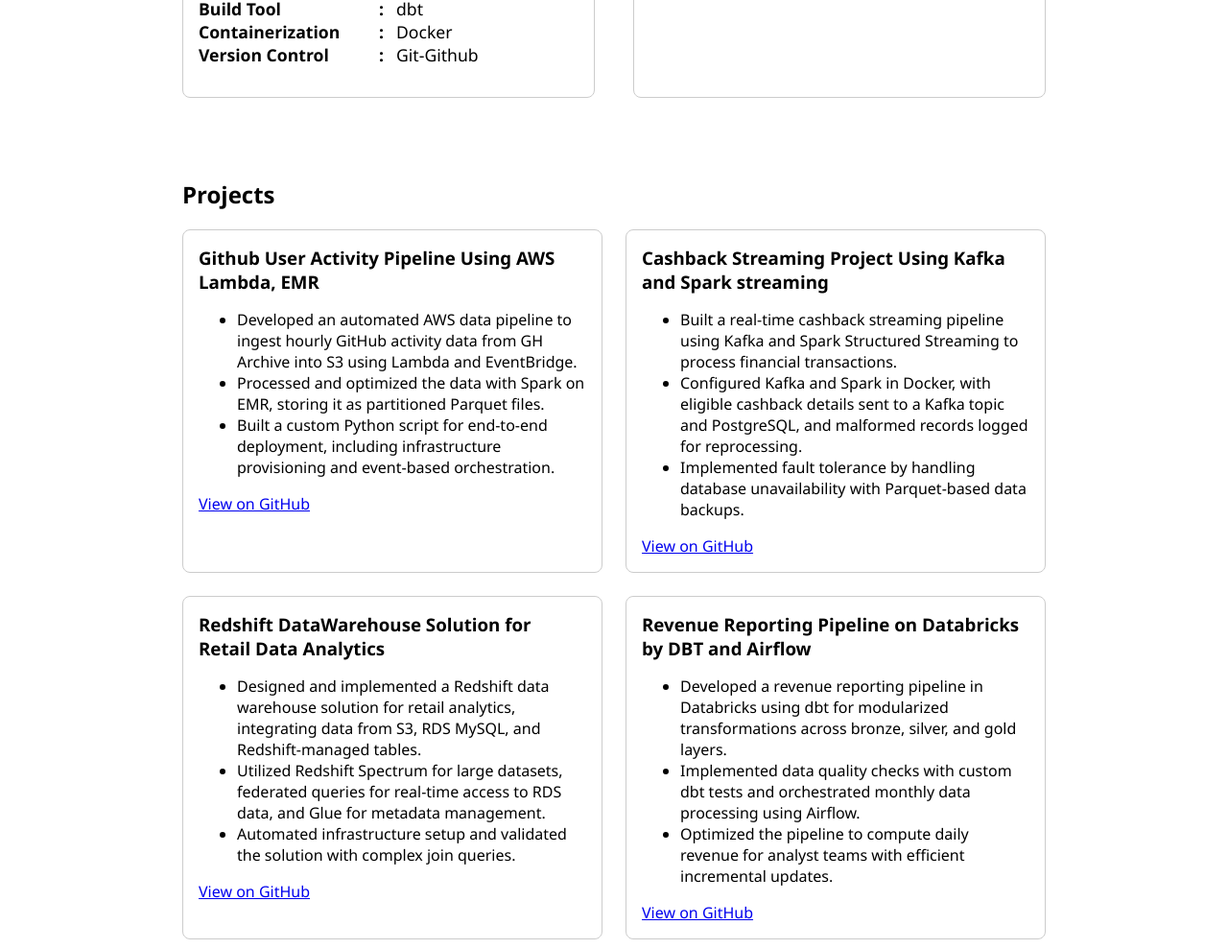
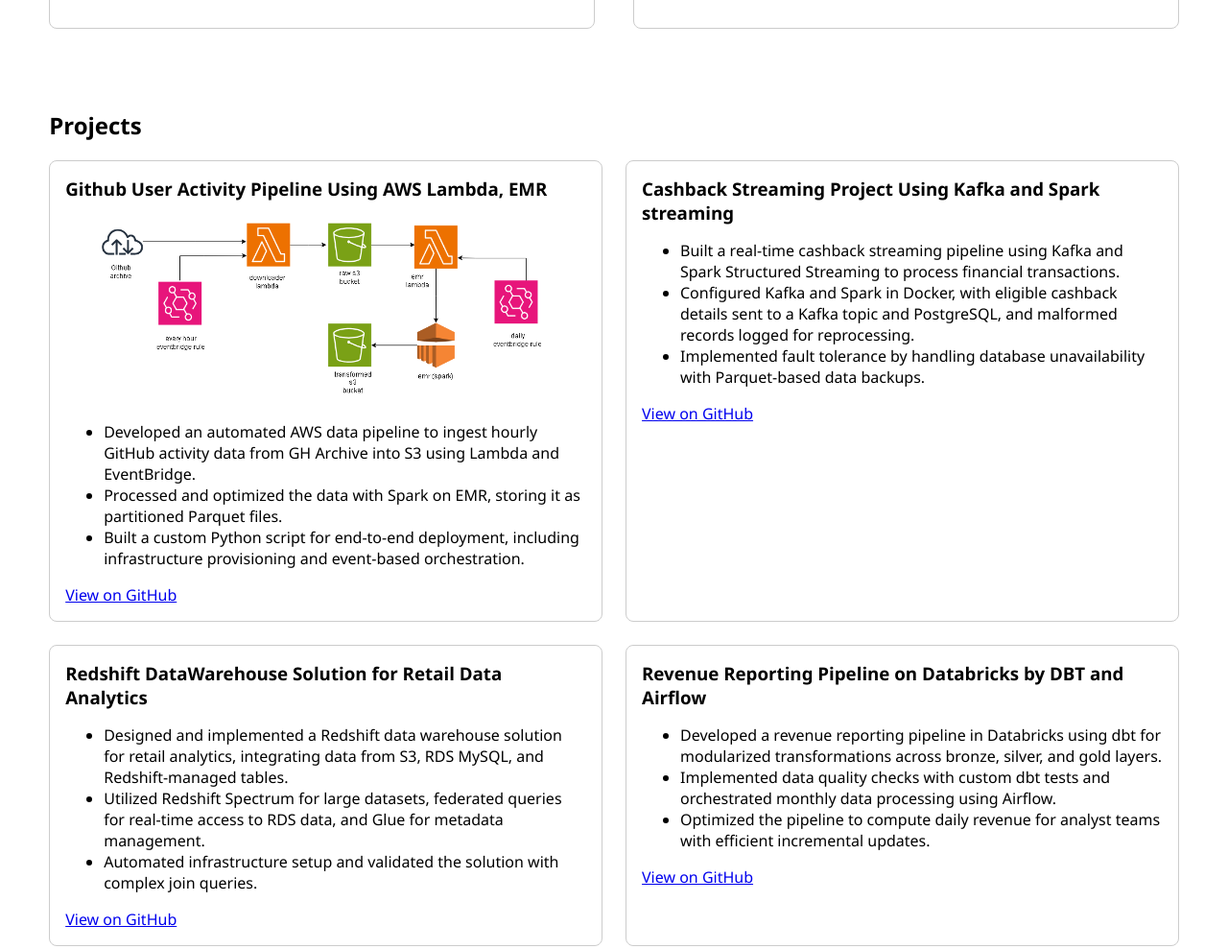
Before and after one commit to Lashmanbala/portfolio, a plain HTML site: page index.html in a window 1280 px wide. Shown: the part 837-1826 px from the top of the page at 96% size. Drawn offline with Linux system fonts and the light colour scheme.

Commit message:
Project image

```diff
--- a/index.html
+++ b/index.html
@@ -61,17 +61,27 @@
                 background: #555;
             }
 
-            section {
+            /* section {
                 padding: 2em;
                 max-width: 900px;
                 margin: 0 auto;
+            } */
+            section {
+                padding: 2em 4%; /* relative padding for all screen sizes */
+                max-width: 100%; /* allow full width */
+                margin: 0 auto;
             }
+
             .about-container {
                 display: flex;
                 gap: 40px;
                 flex-wrap: wrap;
                 justify-content: space-between;
             }
+            .about-container, .projects {
+                width: 100%;
+            }
+
 
             .expertise, .certifications {
                 flex: 1;
@@ -97,11 +107,11 @@
             .certifications h3 {
                 margin-bottom: 10px;
             }
-            .projects {
+            /* .projects {
                 display: grid;
                 grid-template-columns: repeat(auto-fit, minmax(350px, 1fr));
                 gap: 1.5em;
-            }
+            } */
 
 
             /* .projects {
@@ -109,6 +119,17 @@
                 grid-template-columns: 1fr 1fr;
                 gap: 1em;
             } */
+            .projects {
+                display: grid;
+                grid-template-columns: 1fr; /* default: 1 column */
+                gap: 1.5em;
+            }
+
+            @media (min-width: 768px) {
+                .projects {
+                    grid-template-columns: 1fr 1fr; /* 2 columns on tablets/desktops */
+                }
+            }
 
             .project-card {
                 border: 1px solid #ccc;
@@ -217,6 +238,12 @@
                     text-decoration: underline;
                     }
 
+            .design-img {
+            width: 100%;
+            height: 200px;       /* adjust based on your design */
+            object-fit: contain; /* show full diagram, may add padding */
+            border-radius: 10px;
+        }
 
 
     </style>
@@ -229,7 +256,7 @@
     </header>
 
     <nav>
-        <a href="#about">About</a>
+        <!-- <a href="#about">About</a> -->
         <a href="#projects">Projects</a>
         <a href="#blogs">Blogs</a>
         <a href="#contact">Contact</a>
@@ -288,6 +315,9 @@
         <div class="projects">
             <div class="project-card">
                 <h3>Github User Activity Pipeline Using AWS Lambda, EMR</h3>
+                <div class="design-container">
+                    <img src="Lambda_emr_architecture.png" alt="Project Design Diagram" class="design-img">
+                </div>
                 <ul>
                     <li>Developed an automated AWS data pipeline to ingest hourly GitHub activity data from GH Archive into S3 using Lambda and EventBridge.</li>
                     <li>Processed and optimized the data with Spark on EMR, storing it as partitioned Parquet files.</li>
@@ -429,16 +459,12 @@
     </section>
 
     <section id="contact">
-        <!-- <h2>Contact Me</h2>
+        <h2>Contact Me</h2>
         <div class="contact-container">
-            <a href="mailto:lashmanbala@gmail.com" class="contact-tile">Email</a>
-            <a href="https://www.linkedin.com/in/lashmanbala" target="_blank" class="contact-tile">LinkedIn</a>
-            <a href="https://github.com/Lashmanbala" target="_blank" class="contact-tile">GitHub</a>
-        </div> -->
-        <a href="mailto:lashmanbala@gmail.com" class="contact-tile"><i class="fa fa-envelope"></i> Email</a>
-        <a href="https://www.linkedin.com/in/lashmanbala" target="_blank" class="contact-tile"><i class="fab fa-linkedin"></i> LinkedIn</a>
-        <a href="https://github.com/Lashmanbala" target="_blank" class="contact-tile"><i class="fab fa-github"></i> GitHub</a>
-
+            <a href="mailto:lashmanbala@gmail.com" class="contact-tile"><i class="fa fa-envelope"></i> Email</a>
+            <a href="https://www.linkedin.com/in/lashmanbala" target="_blank" class="contact-tile"><i class="fab fa-linkedin"></i> LinkedIn</a>
+            <a href="https://github.com/Lashmanbala" target="_blank" class="contact-tile"><i class="fab fa-github"></i> GitHub</a>
+        </div>
     </section>
 
 </body>
```
Also changed, not shown: Lambda_emr_architecture.png (added).
